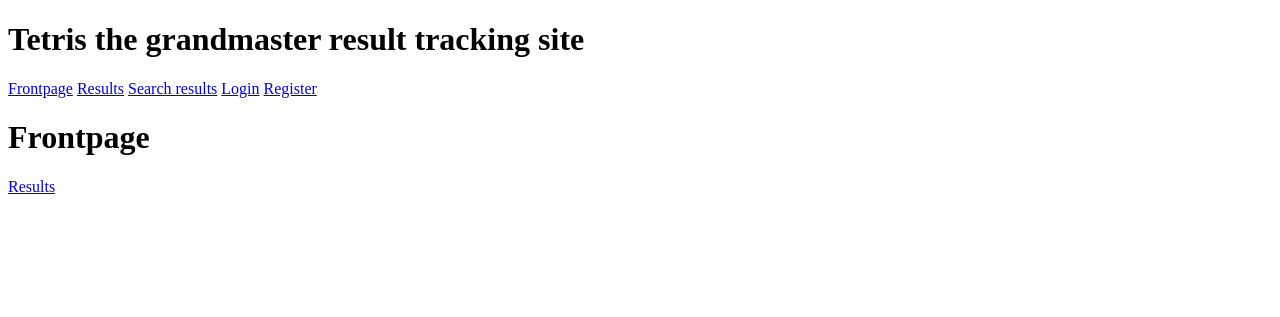
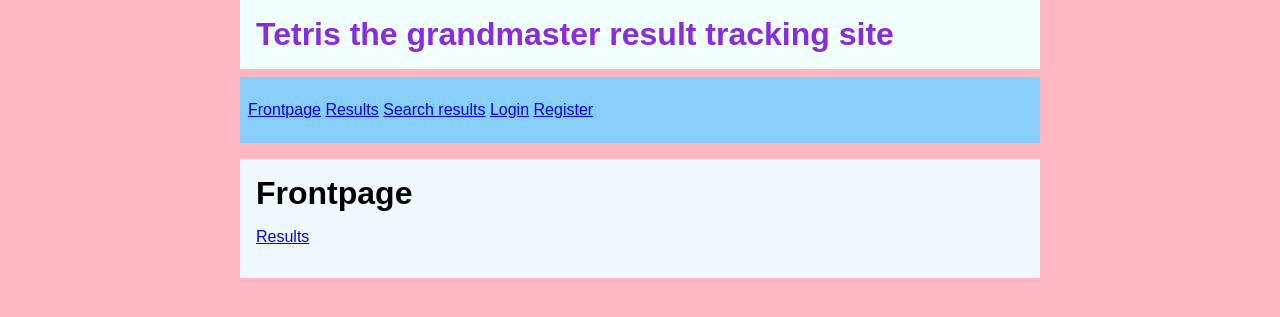
Before and after one commit to meri573/score-tracker, a Flask app: page / in a window 1280 px wide. Shown: the top 317 px of the page. Run offline with Flask 3, Linux system fonts and the light colour scheme.

Commit message:
added header, info, content and nav divs into layout

```diff
--- a/templates/layout.html
+++ b/templates/layout.html
@@ -3,10 +3,13 @@
 
 <head>
     <title>{% block title %}{% endblock %}</title>
+    <link rel="stylesheet" href="/static/main.css">
 </head>
 
 <body>
+    <div class="header">
     <h1>Tetris the grandmaster result tracking site</h1>
+    </div>
 
     {% if session.user_id %}
     <p>
@@ -14,6 +17,7 @@
     </p>
     {% endif %}
 
+    <div class="nav">
     <p>
         <a href="/">Frontpage</a>
         <a href="/results">Results</a>
@@ -26,14 +30,19 @@
         <a href="/register">Register</a>
         {% endif %}
     </p>
+    </div>
 
+    <div class="info">
     {% for message in get_flashed_messages() %}
     <p>
         <b>{{ message }}</b>
     </p>
     {% endfor %}
+    </div>
 
+    <div class="content">
     {% block content %}{% endblock %}
+    </div>
 </body>
 
 </html>
```
